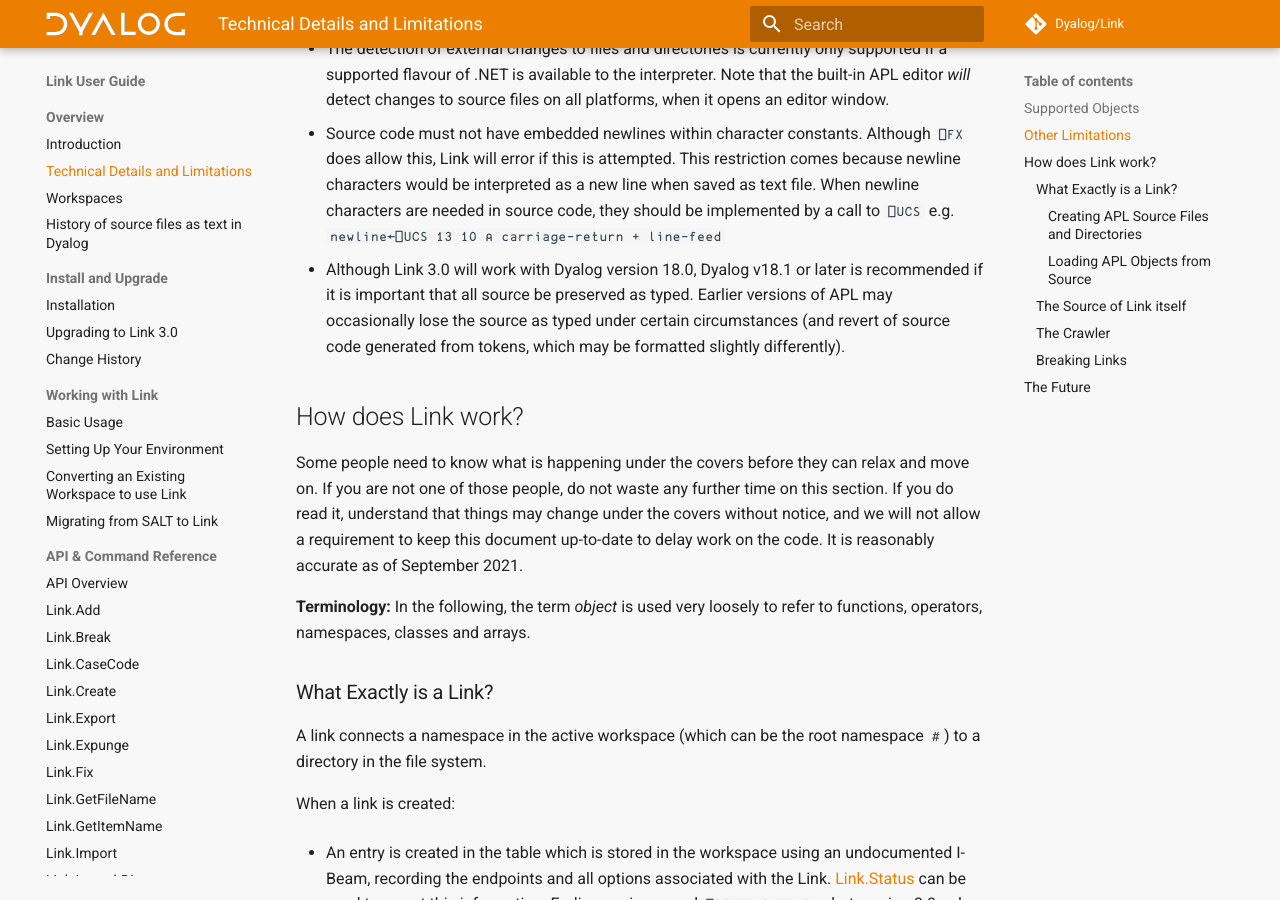
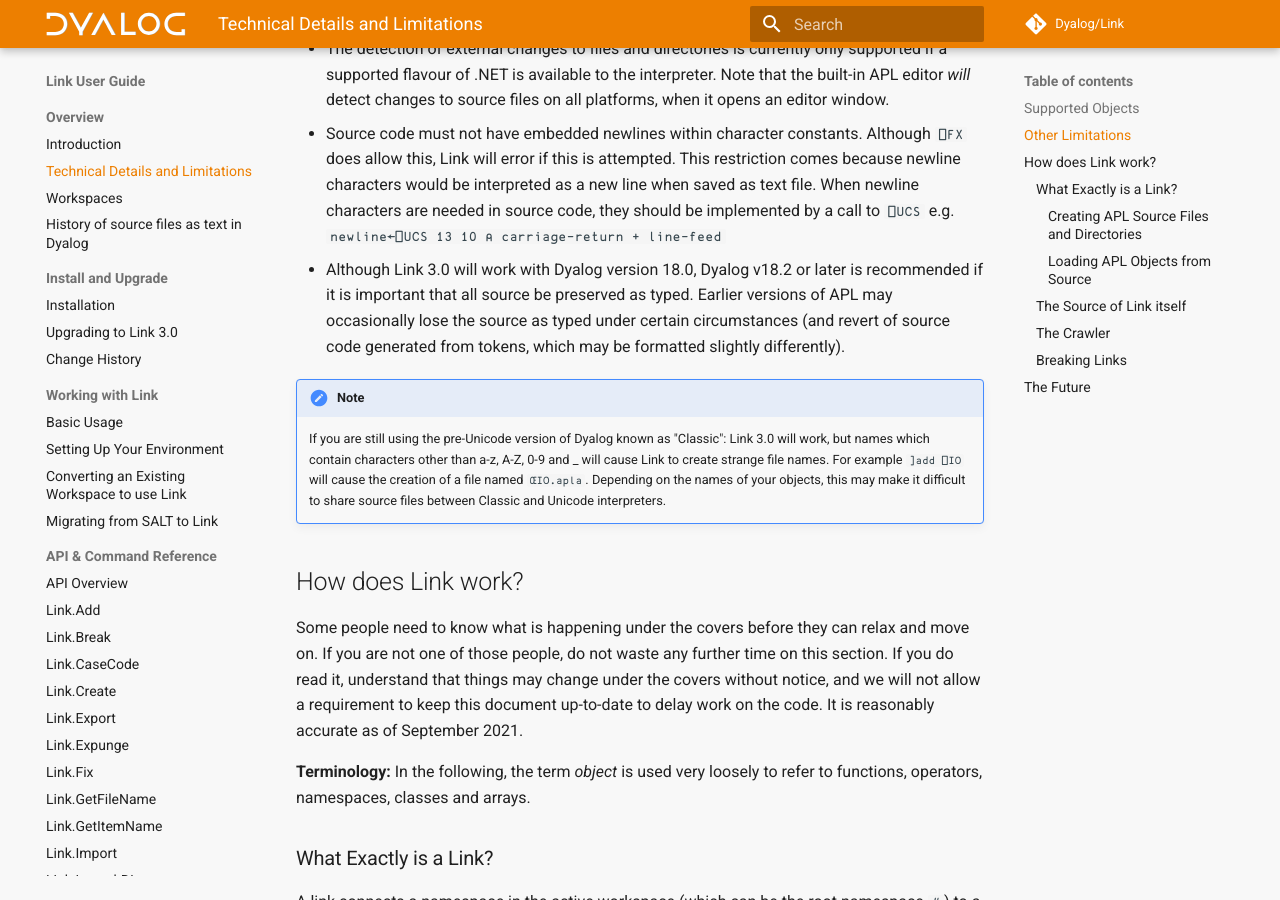
Before and after one commit to Dyalog/link, an MkDocs documentation site: the page built from docs/Discussion/TechDetails.md, in a window 1280 px wide and 900 px high, scrolled down 1722 px. Built offline with MkDocs 1.6.1 and Material for MkDocs 9.7.7, drawn with Linux system fonts in a browser that asks for light colours; comment, search, counter and statistics services are not loaded.

Commit message:
Fix #423 Document Classic File Name issues

```diff
--- a/docs/Discussion/TechDetails.md
+++ b/docs/Discussion/TechDetails.md
@@ -31,7 +31,13 @@
 - Link does not support source files that define multiple names, even though `2∘⎕FIX` does support this.
 - The detection of external changes to files and directories is currently only supported if a supported flavour of .NET is available to the interpreter. Note that the built-in APL editor *will* detect changes to source files on all platforms, when it opens an editor window.
 - Source code must not have embedded newlines within character constants. Although `⎕FX` does allow this, Link will error if this is attempted. This restriction comes because newline characters would be interpreted as a new line when saved as text file. When newline characters are needed in source code, they should be implemented by a call to `⎕UCS` e.g. `newline←⎕UCS 13 10  ⍝ carriage-return + line-feed`
-- Although Link 3.0 will work with Dyalog version 18.0, Dyalog v18.1 or later is recommended if it is important that all source be preserved as typed. Earlier versions of APL may occasionally lose the source as typed under certain circumstances (and revert of source code generated from tokens, which may be formatted slightly differently).
+- Although Link 3.0 will work with Dyalog version 18.0, Dyalog v18.2 or later is recommended if it is important that all source be preserved as typed. Earlier versions of APL may occasionally lose the source as typed under certain circumstances (and revert of source code generated from tokens, which may be formatted slightly differently).
+
+!!! Note
+    If you are still using the pre-Unicode version of Dyalog known as "Classic": Link 3.0 will work, but names which contain characters other than a-z, A-Z, 0-9 and _ will
+    cause Link to create strange file names. For example `]add ⎕IO` will cause
+    the creation of a file named `ŒIO.apla`. Depending on the names of your objects,
+    this may make it difficult to share source files between Classic and Unicode interpreters.
 
 ## How does Link work?
 
```
